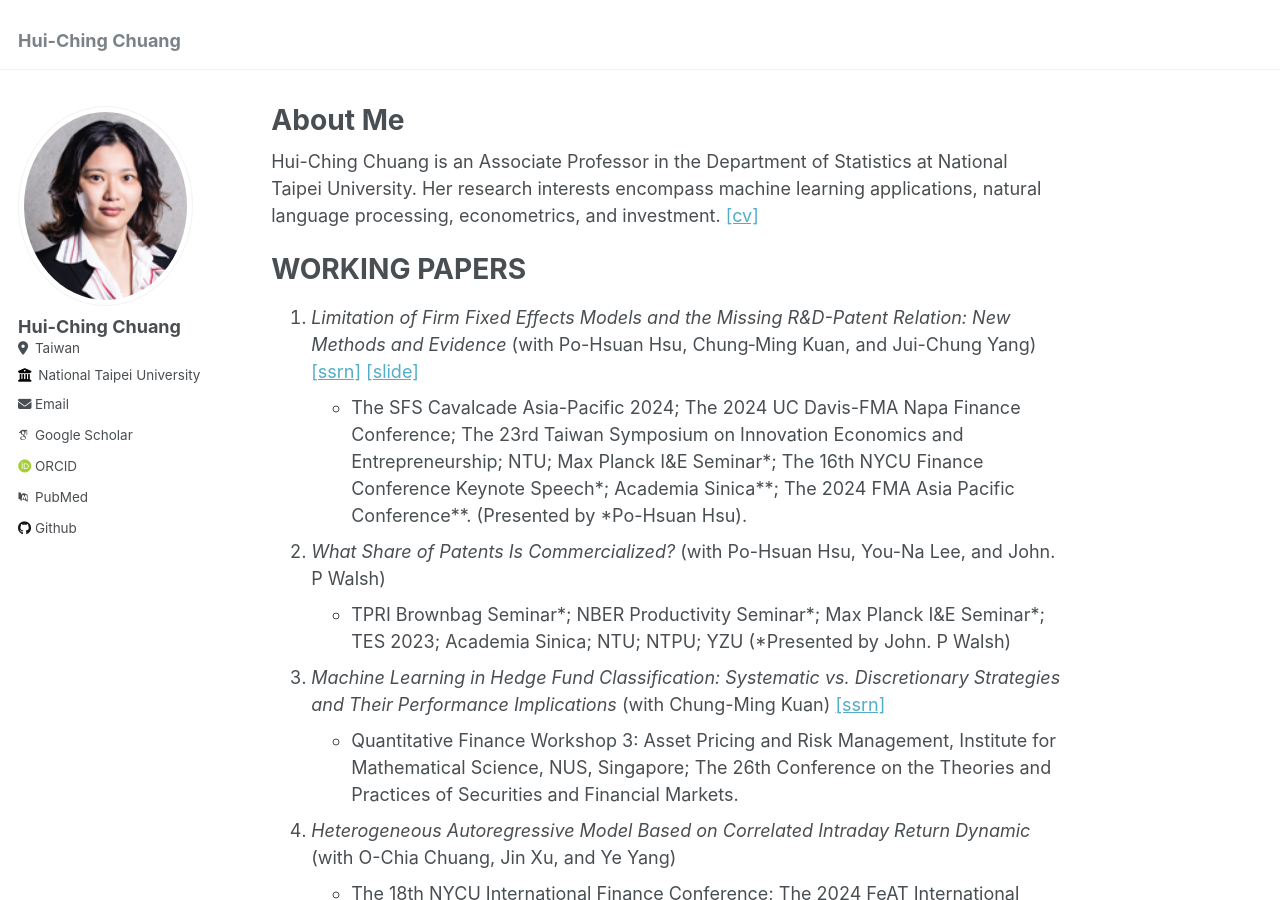
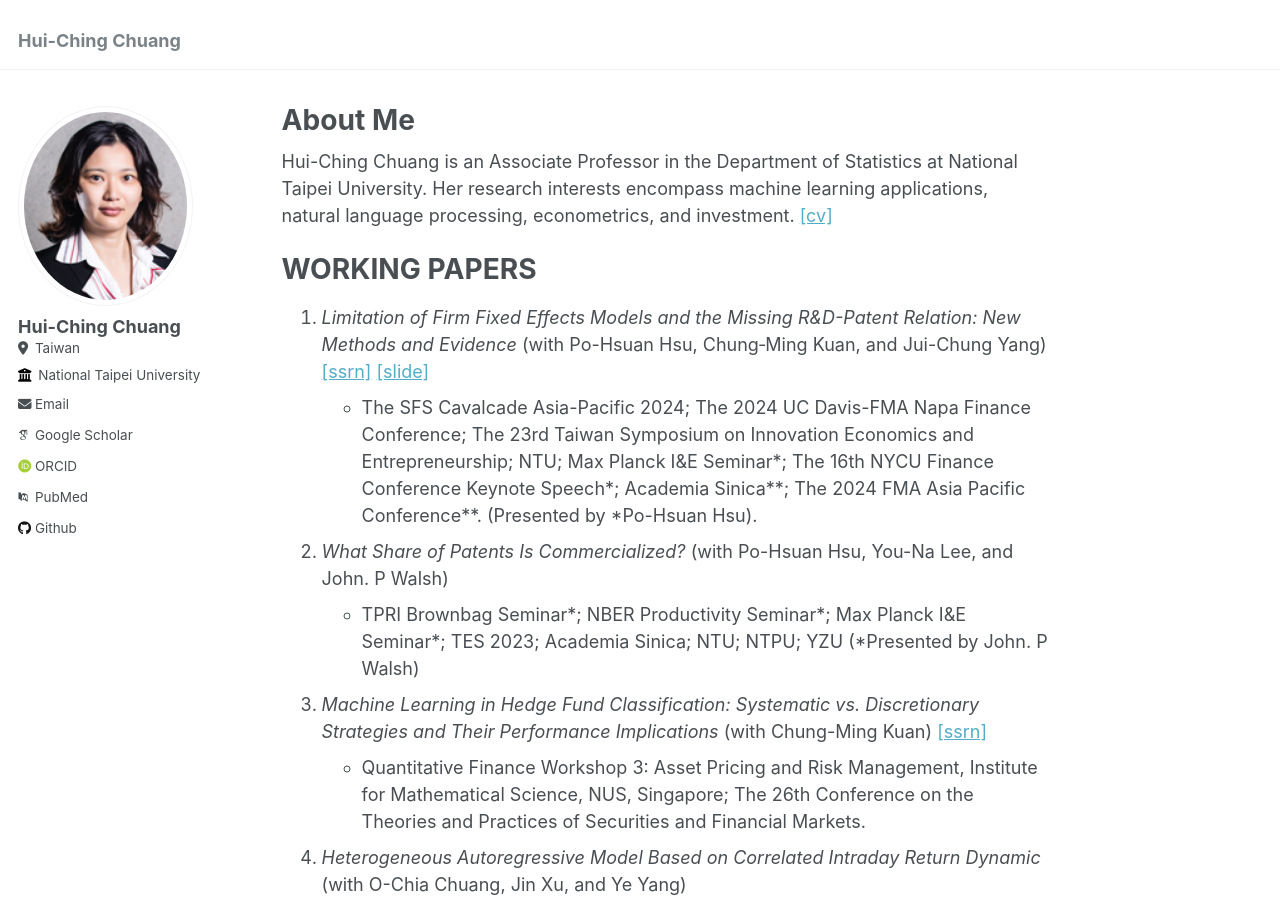
Before and after one commit to hcchuang/hcchuang.github.io, a Jekyll site: the page built from _pages/about.md, in a window 1280 px wide and 900 px high. Built offline with Jekyll 4.4.1, drawn with Linux system fonts in a browser that asks for light colours; some web fonts are replaced.

Commit message:
Update author-profile.html

```diff
--- a/_includes/author-profile.html
+++ b/_includes/author-profile.html
@@ -8,7 +8,7 @@
 
   <div class="author__avatar">
     {% if author.avatar contains "://" %}
-    	<img src="{{ author.avatar }}" alt="{{ author.name }}"  border-radius: 0 !important;>
+    	<img src="{{ author.avatar }}" alt="{{ author.name }}">
     {% else %}
     	<img src="{{ author.avatar | prepend: "/images/" | prepend: base_path }}" class="author__avatar" alt="{{ author.name }}">
     {% endif %}
@@ -19,7 +19,6 @@
     {% if author.pronouns %}<p class="author__pronouns">{{ author.pronouns }}</p>{% endif %}
     {% if author.bio %}<p class="author__bio">{{ author.bio }}</p>{% endif %}
   </div>
-</div>
 
   <div class="author__urls-wrapper">
     <button class="btn btn--inverse">Follow</button>
```
